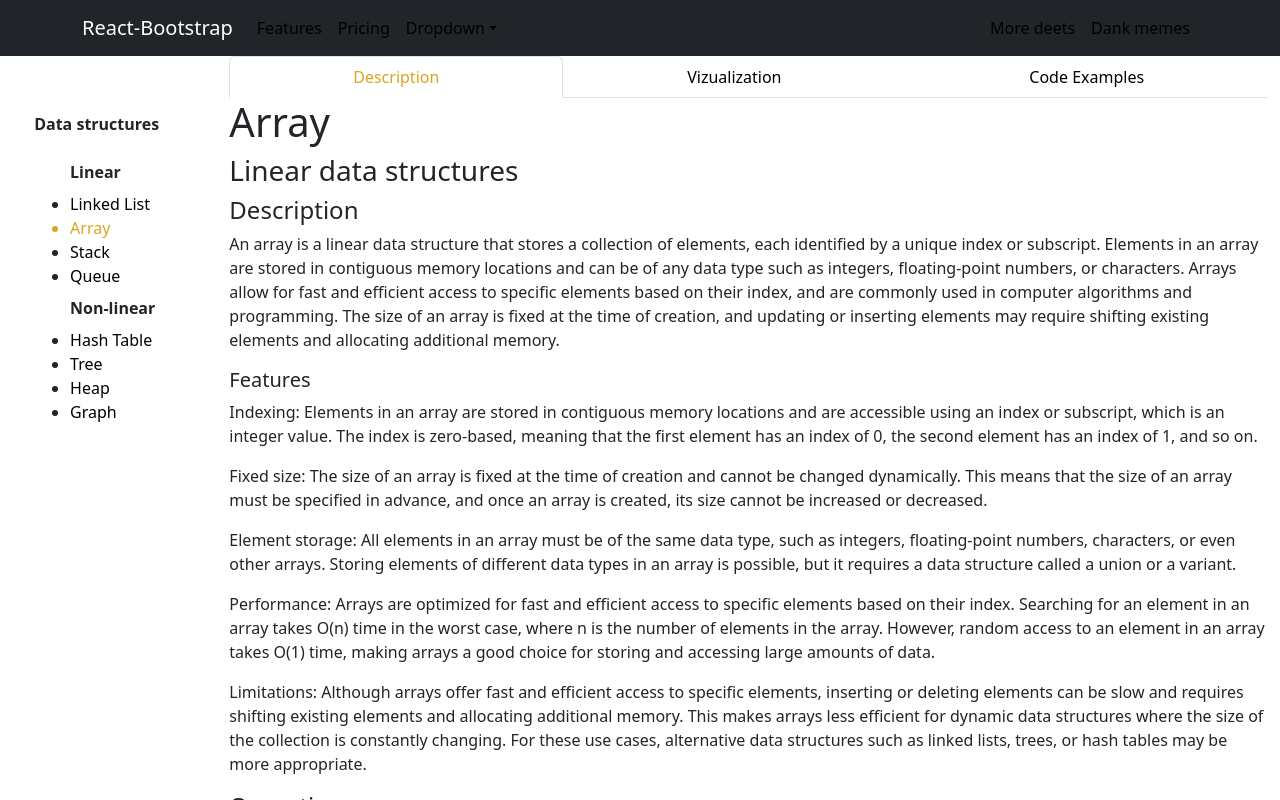
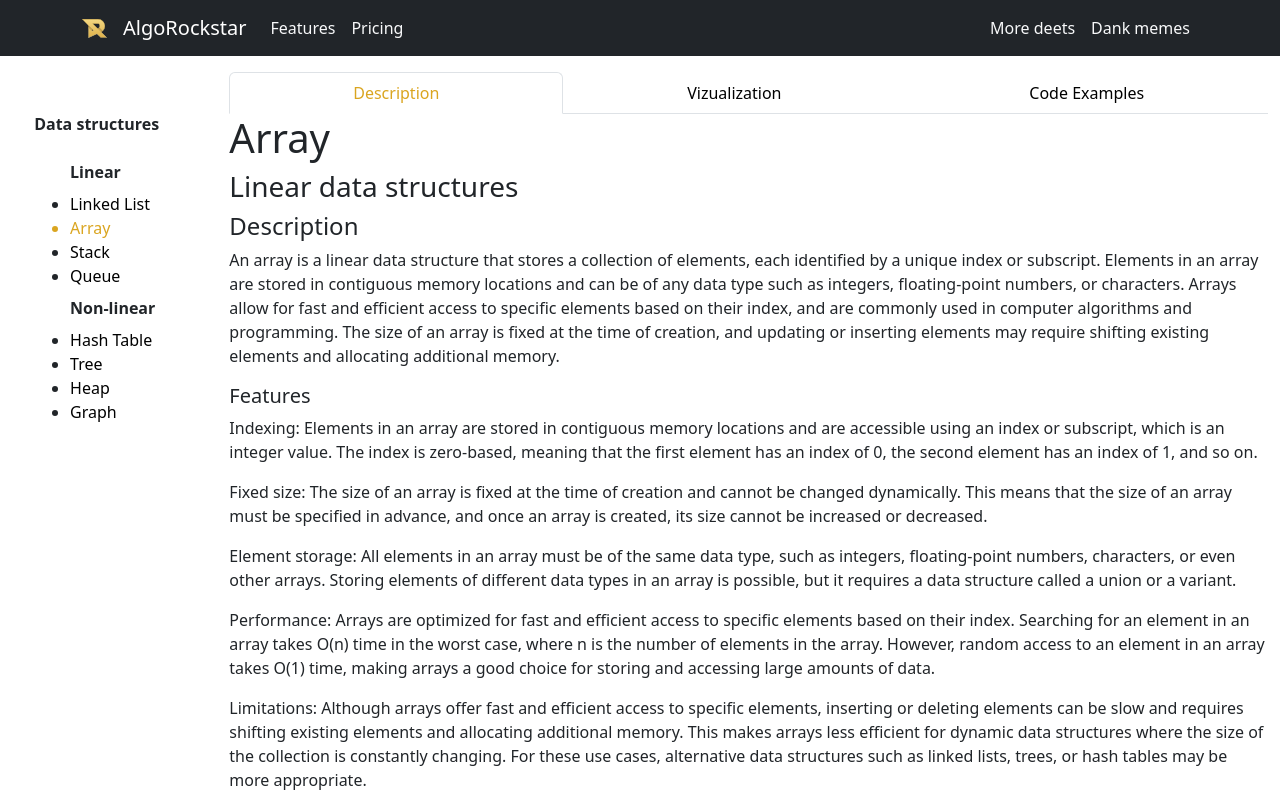
Before and after one commit to karpinski1994/algo-rockstar, a Next.js app: page /data-structures/array in a window 1280 px wide. Built offline with nearby package versions, Linux system fonts and the light colour scheme.

Commit message:
Add logo, improve styling of the header navbar

```diff
--- a/components/HeaderNavbar/HeaderNavbar.tsx
+++ b/components/HeaderNavbar/HeaderNavbar.tsx
@@ -1,33 +1,26 @@
 import Container from 'react-bootstrap/Container';
 import Nav from 'react-bootstrap/Nav';
 import Navbar from 'react-bootstrap/Navbar';
-import NavDropdown from 'react-bootstrap/NavDropdown';
+import logo from '../../assets/img/rockstar-programmer-logo.svg';
+import Image from 'next/image';
 
 function HeaderNavbar() {
   return (
-    <Navbar collapseOnSelect expand="lg" bg="dark" variant="dark">
+    <Navbar collapseOnSelect expand="lg" bg="dark" variant="dark" >
       <Container>
-        <Navbar.Brand href="#home">React-Bootstrap</Navbar.Brand>
+        <Navbar.Brand href="#home" className='d-flex align-items-center'>
+        <Image className='me-3' src={logo} height={25} width={25} alt="Application logo"/>
+          AlgoRockstar
+          </Navbar.Brand>
         <Navbar.Toggle aria-controls="responsive-navbar-nav" />
         <Navbar.Collapse id="responsive-navbar-nav">
           <Nav className="me-auto">
-            <Nav.Link href="#features">Features</Nav.Link>
-            <Nav.Link href="#pricing">Pricing</Nav.Link>
-            <NavDropdown title="Dropdown" id="collasible-nav-dropdown">
-              <NavDropdown.Item href="#action/3.1">Action</NavDropdown.Item>
-              <NavDropdown.Item href="#action/3.2">
-                Another action
-              </NavDropdown.Item>
-              <NavDropdown.Item href="#action/3.3">Something</NavDropdown.Item>
-              <NavDropdown.Divider />
-              <NavDropdown.Item href="#action/3.4">
-                Separated link
-              </NavDropdown.Item>
-            </NavDropdown>
+            <Nav.Link className='text-light' href="#features">Features</Nav.Link>
+            <Nav.Link className='text-light'  href="#pricing">Pricing</Nav.Link>
           </Nav>
           <Nav>
-            <Nav.Link href="#deets">More deets</Nav.Link>
-            <Nav.Link eventKey={2} href="#memes">
+            <Nav.Link className='text-light' href="#deets">More deets</Nav.Link>
+            <Nav.Link className='text-light' eventKey={2} href="#memes">
               Dank memes
             </Nav.Link>
           </Nav>
--- a/pages/data-structures/[dataStructure]/index.tsx
+++ b/pages/data-structures/[dataStructure]/index.tsx
@@ -21,7 +21,7 @@ const NestedLayout = ({ children }) => {
   const { dataStructure } = router.query;
 
   return (
-    <Container className="w-100">
+    <Container className="w-100 mt-3">
         <TabsNavbar queryElement={dataStructure}/>
       <section>{children}</section>
     </Container>
```
Also changed, not shown: assets/img/rockstar-programmer-logo.svg (added).
